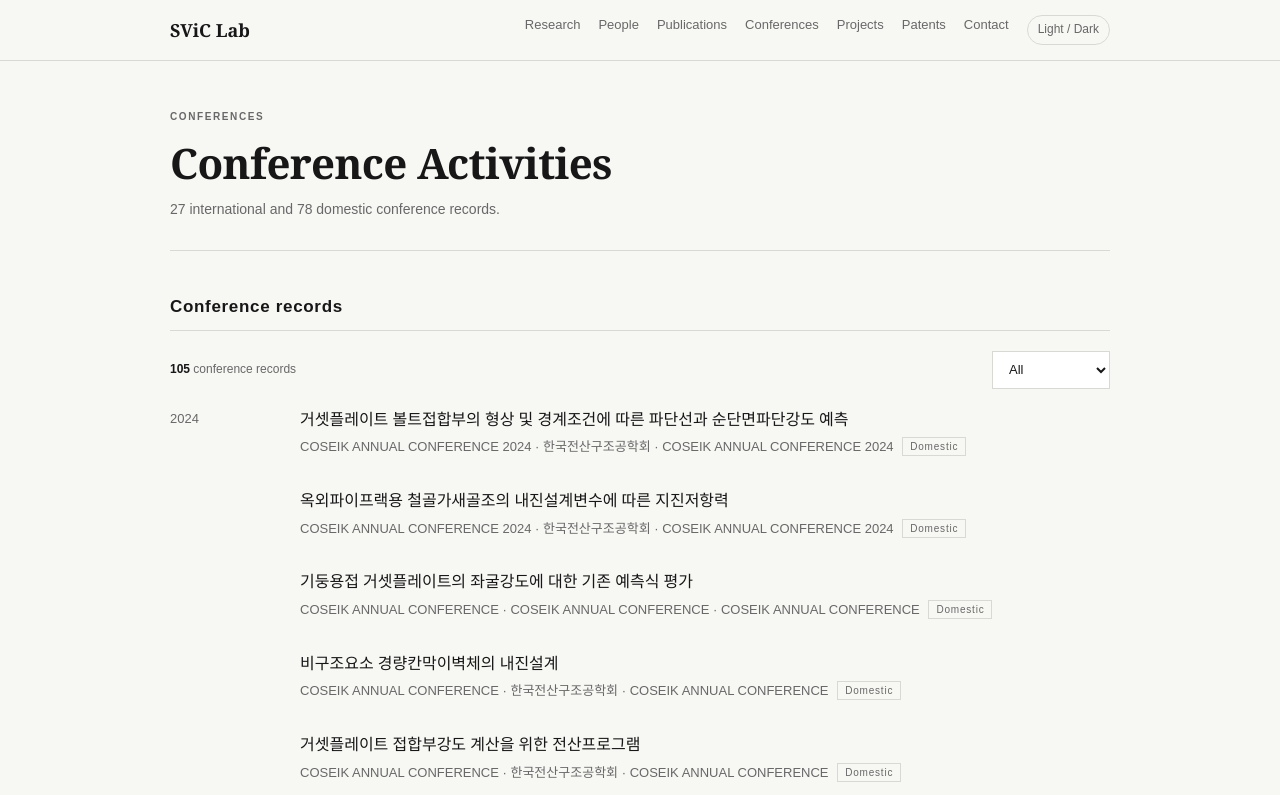
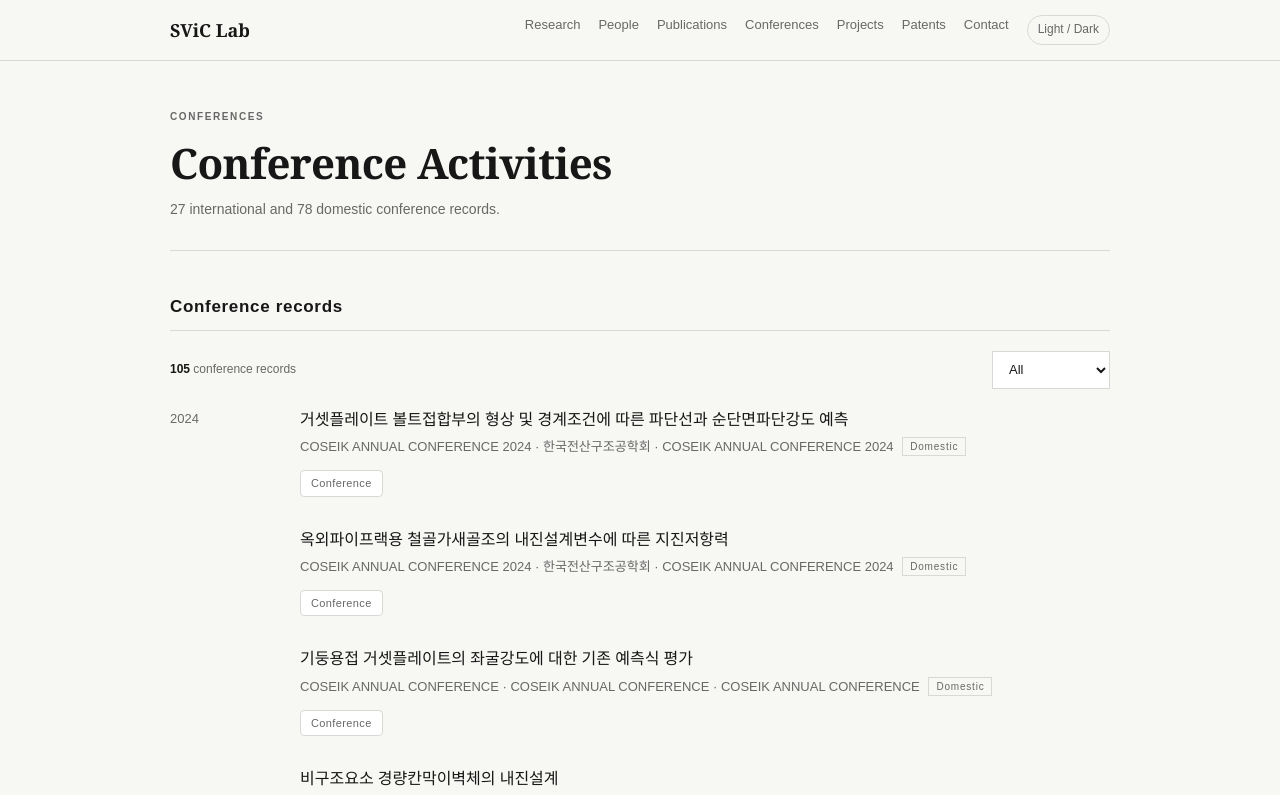
Before and after one commit to sviclab/sviclab.github.io, a Next.js app: page /conferences in a window 1280 px wide. Shown: the top 795 px of the page. Built offline with nearby package versions, Linux system fonts and the light colour scheme.

Commit message:
Add conference paper and event links

```diff
--- a/app/components/ConferenceExplorer.tsx
+++ b/app/components/ConferenceExplorer.tsx
@@ -8,6 +8,8 @@ type ConferenceRecord = {
   title: string;
   meta: string;
   group: 'International' | 'Domestic';
+  link: string;
+  linkLabel: 'Paper' | 'Conference';
 };
 
 export default function ConferenceExplorer({ records }: { records: ConferenceRecord[] }) {
@@ -31,6 +33,7 @@ export default function ConferenceExplorer({ records }: { records: ConferenceRec
           <div>
             <h3>{record.title}</h3>
             <p className="record-meta">{record.meta} <span className="badge publication-index">{record.group}</span></p>
+            <a className="doi-link" href={record.link} target="_blank" rel="noreferrer">{record.linkLabel}</a>
           </div>
         </article>;
       })}
--- a/app/conferences/page.tsx
+++ b/app/conferences/page.tsx
@@ -13,6 +13,8 @@ const supplementalRecords = [
     title: 'Structural Properties of Unreinforced Masonry Walls Considering Construction Qualities',
     meta: '11th International Conference on Structural Dynamics (EURODYN 2020) · Virtual, Athens, Greece',
     group: 'International' as const,
+    link: 'https://doi.org/10.47964/1120.9164.19172',
+    linkLabel: 'Paper' as const,
   },
   {
     id: 'c-icbmc-2018',
@@ -21,8 +23,44 @@ const supplementalRecords = [
     title: 'Experimental Investigation on Inelastic Cyclic Behaviour of Bracing Member with Wide-flange Section',
     meta: '3rd International Conference on Building Materials and Construction (ICBMC 2018) · Nha Trang, Vietnam',
     group: 'International' as const,
+    link: 'https://doi.org/10.1088/1757-899X/371/1/012030',
+    linkLabel: 'Paper' as const,
   },
 ];
+
+const directPaperLinks: Record<number, string> = {
+  1: 'https://publications.waset.org/abstracts/21711/an-analytical-study-on-rotational-capacity-of-beam-column-joints-in-unit-modular-frames',
+  2: 'https://publications.waset.org/abstracts/21645/evaluation-of-expected-annual-loss-probabilities-of-rc-moment-resisting-frames',
+  3: 'https://publications.waset.org/abstracts/21652/seismic-fragility-functions-of-rc-moment-frames-using-incremental-dynamic-analyses',
+  4: 'https://publications.waset.org/10000612/seismic-performance-of-reinforced-concrete-frames-infilled-by-masonry-walls-with-different-heights',
+  23: 'https://www.iitk.ac.in/nicee/wcee/article/WCEE2012_1422.pdf',
+  79: 'https://doi.org/10.1002/cepa.2293',
+  80: 'https://doi.org/10.1002/cepa.2234',
+  95: 'https://www.scopus.com/pages/publications/56249107265',
+};
+
+function conferenceHomepage(record: (typeof data.conferences)[number]) {
+  const name = `${record.conference} ${record.host} ${record.venue}`.toLowerCase();
+  if (name.includes('international symposium on steel structures')) return 'https://www.isss.kr/';
+  if (name.includes('seebus')) return 'https://seebus.ncree.org/proceedings.htm';
+  if (name.includes('eurosteel')) return 'https://eurosteel2023.org/';
+  if (name.includes('stessa')) return 'https://www.stessa2024.com/';
+  if (name.includes('wcee')) return 'https://www.worldconferenceonearthquakeengineering.com/';
+  if (name.includes('apvc')) return 'https://ksme.or.kr/sub/sub7_3.asp?sub_param=3&top_param=7';
+  if (name.includes('non-structural elements')) return 'https://www.eucentre.it/';
+  if (name.includes('chi-chi earthquake')) return 'https://www.ncree.org/';
+  if (name.includes('ieer international conference')) return 'https://theiier.org/';
+  if (name.includes('world academy') || name.includes('wsce')) return 'https://publications.waset.org/';
+  if (name.includes('coseik') || name.includes('computational design') || name.includes('전산구조') || name.includes('전산역학')) return 'https://www.coseik.or.kr/';
+  if (name.includes('구조물진단유지관리')) return 'https://conf.ksmi.or.kr/';
+  if (name.includes('지진공학')) return 'https://www.eesk.or.kr/';
+  if (name.includes('강구조')) return 'https://www.kssc.or.kr/';
+  if (name.includes('대한건축')) return 'https://conf.aik.or.kr/';
+  if (name.includes('방재')) return 'https://www.kosham.or.kr/html/?pmode=event';
+  if (name.includes('콘크리트')) return 'https://www.kci.or.kr/pages_event/events01.vm';
+  if (name.includes('icmemsce')) return 'https://www.scientific.net/AMM.470';
+  return 'https://pure.uos.ac.kr/en/persons/hyung-joon-kim/';
+}
 
 const inferredYears: Record<number, number> = {
   1: 2015, 2: 2015, 3: 2015, 4: 2015,
@@ -39,8 +77,11 @@ function conferenceYear(record: (typeof data.conferences)[number]) {
 }
 
 export default function Page() {
+  const publicationLinks = new Map(data.publications.filter(item => item.link).map(item => [item.title.toLowerCase(), item.link]));
   const records = [
-    ...data.conferences.map((c, i) => ({
+    ...data.conferences.map((c, i) => {
+      const paperLink = directPaperLinks[c.number] || publicationLinks.get(c.title.toLowerCase());
+      return ({
       id: `c-${i}`,
       year: conferenceYear(c),
       sortDate: c.date || '',
@@ -48,7 +89,9 @@ export default function Page() {
       title: c.title || c.conference,
       meta: [c.conference, c.host, c.venue].filter(Boolean).join(' · '),
       group: (c.scope === 'international' ? 'International' : 'Domestic') as 'International' | 'Domestic',
-    })),
+      link: paperLink || conferenceHomepage(c),
+      linkLabel: paperLink ? 'Paper' as const : 'Conference' as const,
+    })}),
     ...supplementalRecords.map(record => ({ ...record, number: 0 })),
   ].sort((a, b) => b.year - a.year || b.sortDate.localeCompare(a.sortDate) || b.number - a.number);
 
```
